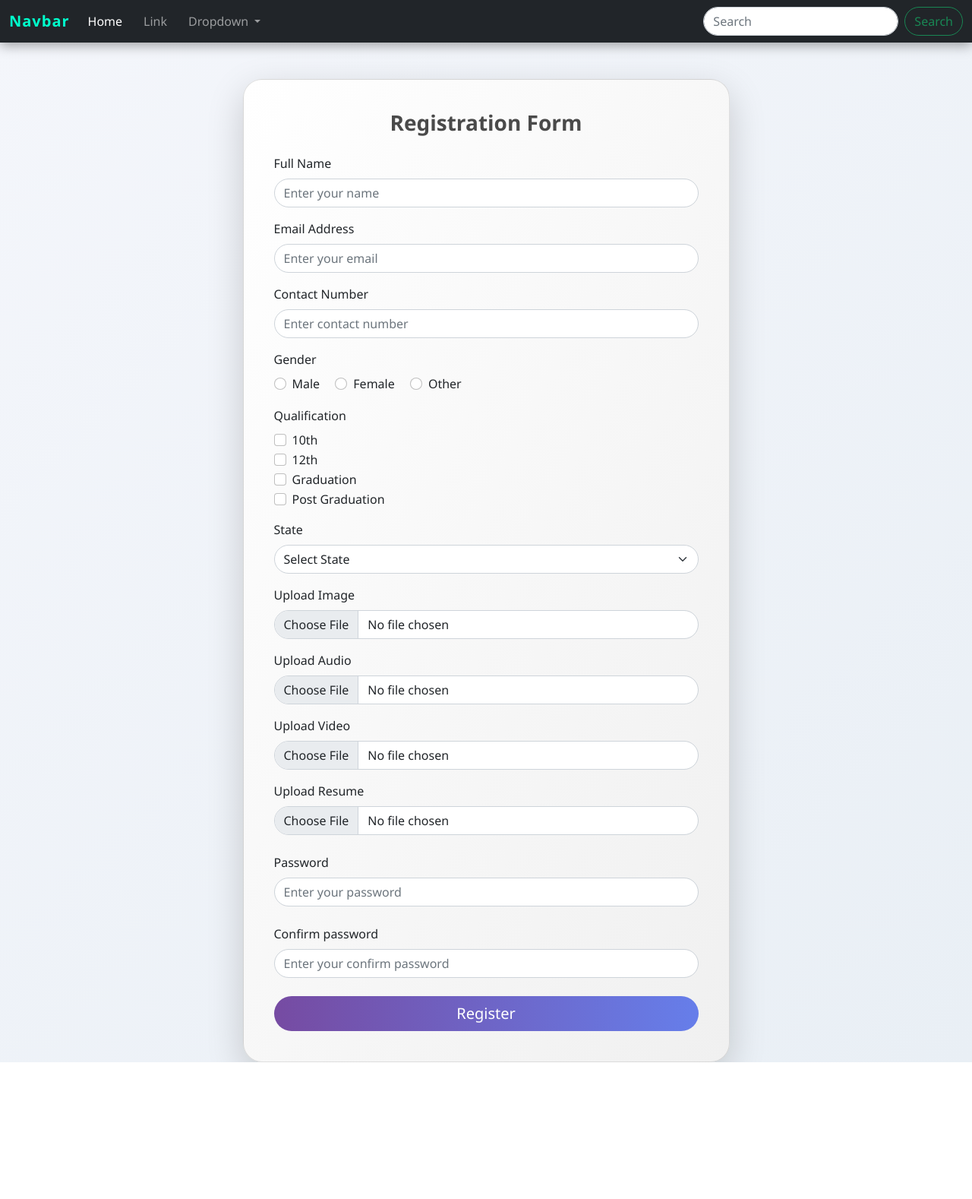
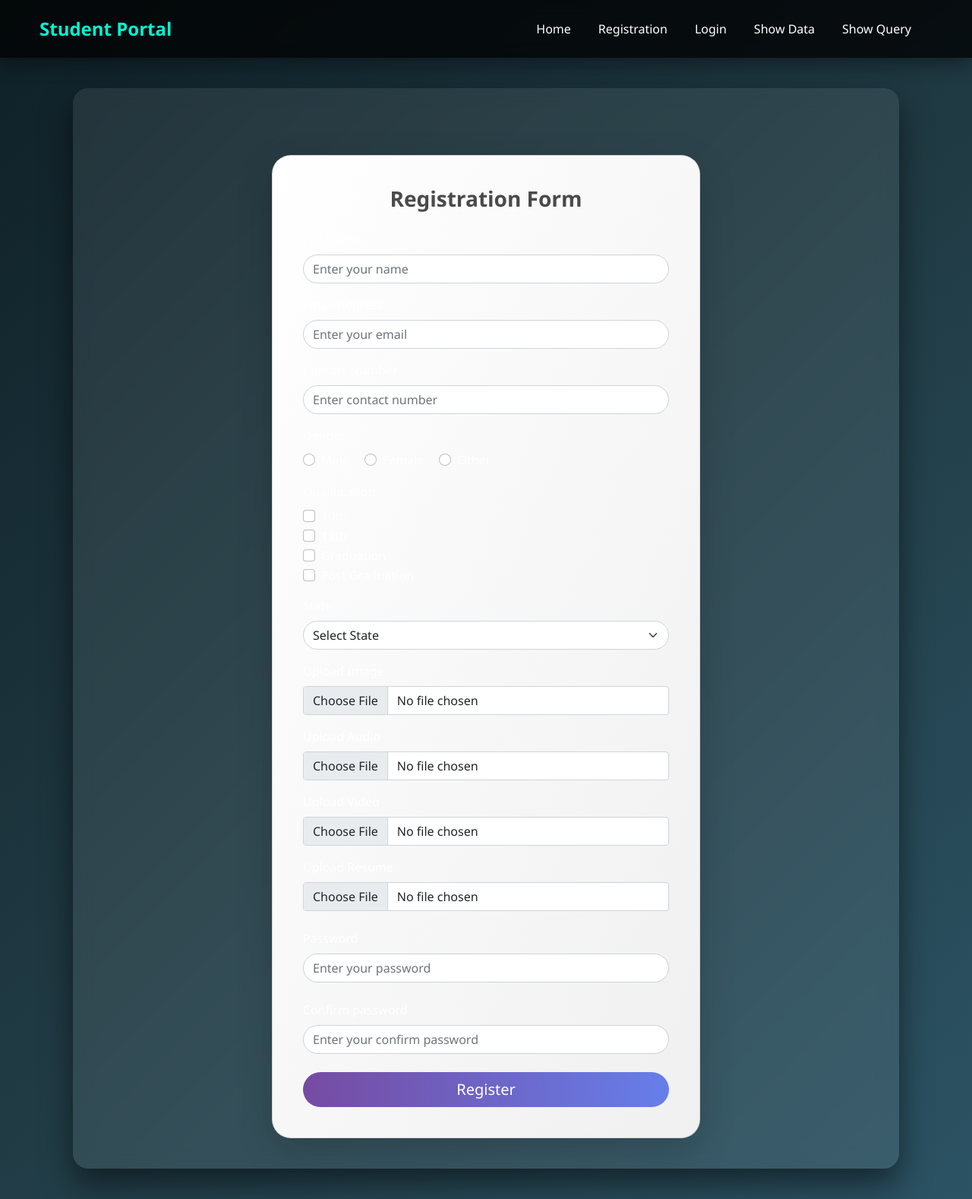
Before and after one commit to Tanishkagupta123/dynmic-django, a Django app: page /registration/ in a window 1280 px wide. Shown: the whole page at 76% size. Before the commit the page ends 1398 px from the top, so only its background shows below. Run offline with Django 5.2, Linux system fonts and the light colour scheme.

Commit message:
first commit

```diff
--- a/app/templates/base.html
+++ b/app/templates/base.html
@@ -1,123 +1,188 @@
 <!doctype html>
 <html lang="en">
 <head>
-    <!-- Required meta tags -->
   <meta charset="utf-8">
   <meta name="viewport" content="width=device-width, initial-scale=1">
 
-    <!-- Bootstrap CSS -->
-    <link href="https://cdn.jsdelivr.net/npm/bootstrap@5.0.2/dist/css/bootstrap.min.css" rel="stylesheet" integrity="sha384-EVSTQN3/azprG1Anm3QDgpJLIm9Nao0Yz1ztcQTwFspd3yD65VohhpuuCOmLASjC" crossorigin="anonymous">
+  <link href="https://cdn.jsdelivr.net/npm/bootstrap@5.0.2/dist/css/bootstrap.min.css" rel="stylesheet">
 
-    <title>Base page</title>
+  <title>Student Management System</title>
 
-    <!-- ===== Added CSS (sirf styling) ===== -->
   <style>
     body {
-        background: linear-gradient(135deg, #f4f6fb, #e9eff5);
-        font-family: 'Segoe UI', Tahoma, Geneva, Verdana, sans-serif;
+      background: linear-gradient(135deg, #0f2027, #203a43, #2c5364);
+      min-height: 100vh;
+      font-family: 'Segoe UI', sans-serif;
+      color: white;
     }
 
     .navbar {
-        box-shadow: 0 4px 15px rgba(0, 0, 0, 0.35);
+      background: rgba(0, 0, 0, 0.75) !important;
+      backdrop-filter: blur(10px);
+      padding: 15px 40px;
+      box-shadow: 0 8px 25px rgba(0,0,0,0.4);
     }
 
     .navbar-brand {
-        font-weight: bold;
-        letter-spacing: 1px;
-        color: #00ffcc !important;
+      font-size: 24px;
+      font-weight: 700;
+      color: #00f5d4 !important;
     }
 
     .nav-link {
-        margin-right: 12px;
-        transition: all 0.3s ease;
+      color: white !important;
+      margin-right: 20px;
+      font-weight: 500;
+      position: relative;
+      transition: 0.3s;
+    }
+
+    .nav-link::after {
+      content: "";
+      position: absolute;
+      width: 0%;
+      height: 2px;
+      bottom: 0;
+      left: 0;
+      background: #00f5d4;
+      transition: 0.3s;
+    }
+
+    .nav-link:hover::after {
+      width: 100%;
     }
 
     .nav-link:hover {
-        color: #00ffcc !important;
-        transform: translateY(-2px);
+      color: #00f5d4 !important;
     }
 
-      .dropdown-menu {
-        border-radius: 10px;
-        box-shadow: 0 6px 18px rgba(0, 0, 0, 0.25);
+    .hero-section {
+      text-align: center;
+      padding: 100px 20px;
     }
 
-      .dropdown-item {
-        transition: all 0.3s ease;
+    .hero-section h1 {
+      font-size: 48px;
+      font-weight: 700;
+      margin-bottom: 20px;
     }
 
-      .dropdown-item:hover {
-        background-color: #212529;
-        color: #00ffcc;
-        padding-left: 22px;
+    .hero-section p {
+      font-size: 18px;
+      opacity: 0.9;
+      margin-bottom: 40px;
     }
 
-      .form-control {
-        border-radius: 20px;
+    .btn-custom {
+      padding: 12px 30px;
+      border-radius: 30px;
+      font-weight: 600;
+      margin: 10px;
+      transition: 0.3s ease;
     }
 
-      .btn-outline-success {
-        border-radius: 20px;
-        transition: all 0.3s ease;
+    .btn-register {
+      background: #00f5d4;
+      color: black;
+      border: none;
     }
 
-      .btn-outline-success:hover {
-        background-color: #00ffcc;
-        border-color: #00ffcc;
-        color: #000;
+    .btn-register:hover {
+      background: white;
+      transform: translateY(-3px);
+    }
+
+    .btn-login {
+      border: 2px solid #00f5d4;
+      color: #00f5d4;
+      background: transparent;
+    }
+
+    .btn-login:hover {
+      background: #00f5d4;
+      color: black;
+      transform: translateY(-3px);
+    }
+
+    .content-box {
+      background: rgba(255,255,255,0.08);
+      backdrop-filter: blur(12px);
+      border-radius: 20px;
+      padding: 40px;
+      margin: 40px auto;
+      width: 85%;
+      box-shadow: 0 20px 40px rgba(0,0,0,0.5);
+      animation: fadeUp 0.8s ease;
+    }
+
+    @keyframes fadeUp {
+      from { opacity: 0; transform: translateY(25px); }
+      to { opacity: 1; transform: translateY(0); }
     }
   </style>
-    <!-- ===== CSS end ===== -->
+</head>
 
-  </head>
 <body>
 
-    <nav class="navbar navbar-expand-lg navbar-dark bg-dark">
+<nav class="navbar navbar-expand-lg navbar-dark">
   <div class="container-fluid">
-        <a class="navbar-brand" href="#">Navbar</a>
-        <button class="navbar-toggler" type="button" data-bs-toggle="collapse" data-bs-target="#navbarSupportedContent" aria-controls="navbarSupportedContent" aria-expanded="false" aria-label="Toggle navigation">
+
+    <!-- LOGO CLICK = LANDING PAGE -->
+    <a class="navbar-brand" href="{% url 'landing' %}">Student Portal</a>
+
+    <button class="navbar-toggler" type="button"
+      data-bs-toggle="collapse"
+      data-bs-target="#navbarSupportedContent">
       <span class="navbar-toggler-icon"></span>
     </button>
 
     <div class="collapse navbar-collapse" id="navbarSupportedContent">
-          <ul class="navbar-nav me-auto mb-2 mb-lg-0">
+
+      <ul class="navbar-nav ms-auto">
+
         <li class="nav-item">
-              <a class="nav-link active" aria-current="page" href="#">Home</a>
+          <a class="nav-link" href="{% url 'landing' %}">Home</a>
         </li>
 
         <li class="nav-item">
-              <a class="nav-link" href="#">Link</a>
+          <a class="nav-link" href="{% url 'registration' %}">Registration</a>
         </li>
 
-            <li class="nav-item dropdown">
-              <a class="nav-link dropdown-toggle" href="#" id="navbarDropdown" role="button" data-bs-toggle="dropdown" aria-expanded="false">
-                Dropdown
-              </a>
+        <li class="nav-item">
+          <a class="nav-link" href="{% url 'login' %}">Login</a>
+        </li>
 
-              <ul class="dropdown-menu" aria-labelledby="navbarDropdown">
-                <li><a class="dropdown-item" href="#" methood="POST"></a></li>
-                {% csrf_token %}
-                <li><a class="dropdown-item" href="{% url 'registration' %}">Registration</a></li>
-                <li><a class="dropdown-item" href="{% url 'login' %}">Login</a></li>
-                <li><a class="dropdown-item" href="{% url 'show_data' %}">Show_data</a></li>
-                <li><a class="dropdown-item" href="{% url 'show_query' %}">Show_query</a></li>
-              </ul>
+        <li class="nav-item">
+          <a class="nav-link" href="{% url 'show_data' %}">Show Data</a>
         </li>
+
+        <li class="nav-item">
+          <a class="nav-link" href="{% url 'show_query' %}">Show Query</a>
+        </li>
+
       </ul>
 
-          <form class="d-flex">
-            <input class="form-control me-2" type="search" placeholder="Search" aria-label="Search">
-            <button class="btn btn-outline-success" type="submit">Search</button>
-          </form>
     </div>
   </div>
 </nav>
 
-    <!-- Bootstrap JS -->
-    <script src="https://cdn.jsdelivr.net/npm/bootstrap@5.0.2/dist/js/bootstrap.bundle.min.js" integrity="sha384-MrcW6ZMFYlzcLA8Nl+NtUVF0sA7MsXsP1UyJoMp4YLEuNSfAP+JcXn/tWtIaxVXM" crossorigin="anonymous"></script>
+<!-- HERO SECTION ONLY FOR LANDING PAGE -->
+{% if request.path == '/' %}
+<div class="hero-section">
+  <h1>Welcome to Student Management System</h1>
+  <p>Manage student records, registration, and queries efficiently with a professional dashboard interface.</p>
 
+  <a href="{% url 'registration' %}" class="btn btn-custom btn-register">Register Now</a>
+  <a href="{% url 'login' %}" class="btn btn-custom btn-login">Login</a>
+</div>
+{% endif %}
+
+<div class="content-box">
   {% block content %}
-    {% endblock content %}
+  {% endblock %}
+</div>
+
+<script src="https://cdn.jsdelivr.net/npm/bootstrap@5.0.2/dist/js/bootstrap.bundle.min.js"></script>
 
 </body>
 </html>
--- a/project/urls.py
+++ b/project/urls.py
@@ -50,12 +50,9 @@ urlpatterns = [
     path('userdashboard/query/user_reset',user_reset, name='user_reset'),
 
 
-
-
     path('delete/<int:pk>',delete,name='delete'),
     path('logout/',logout,name='logout')
 
 
 
-
 ] + static(settings.MEDIA_URL, document_root=settings.MEDIA_ROOT)
```
Lines whose indentation alone changed are shown as unchanged.
